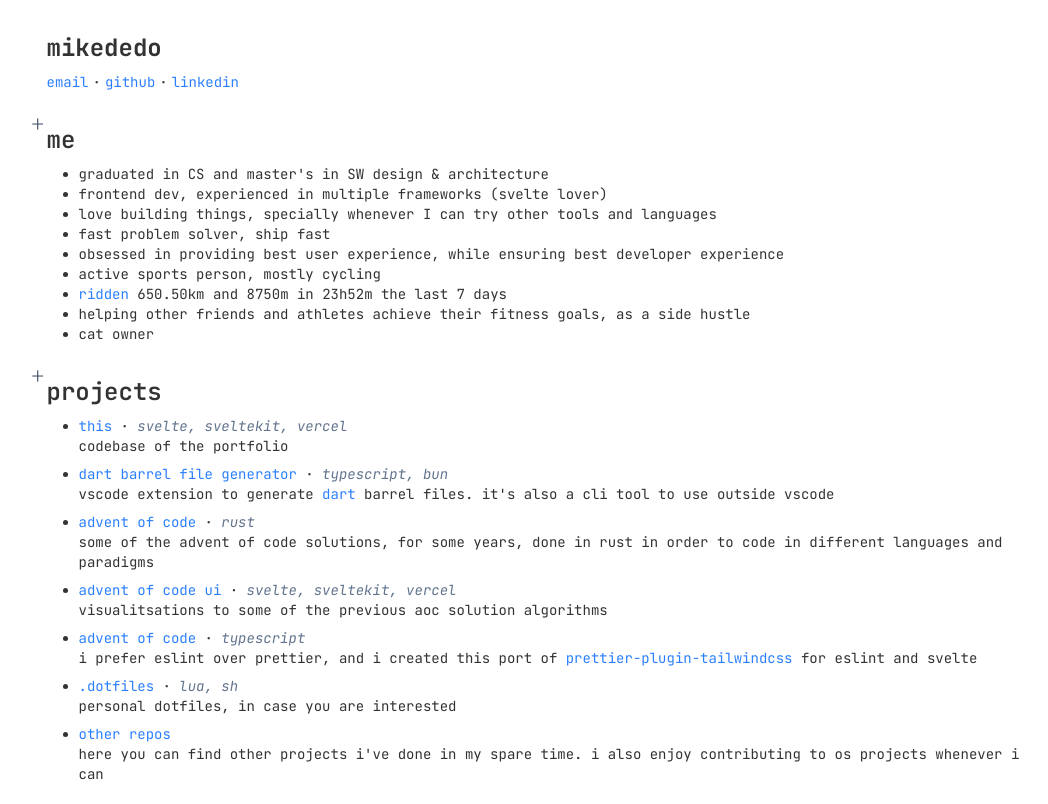
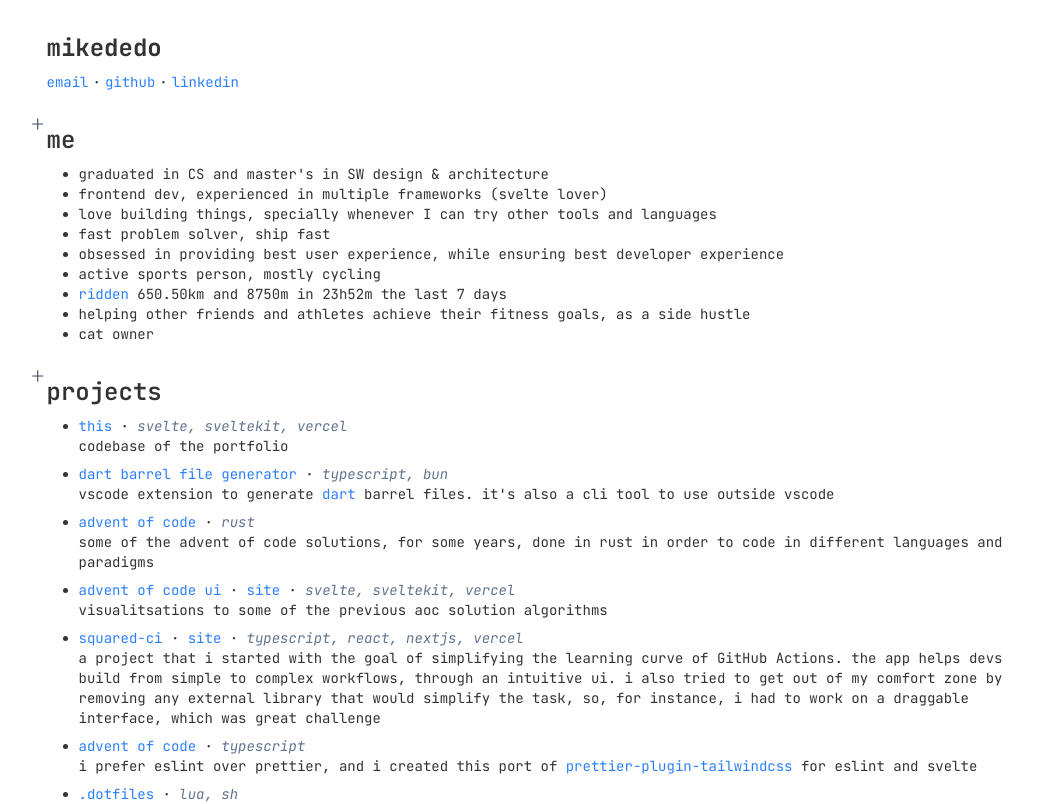
Before and after one commit to mikededo/portfolio, a SvelteKit app: page / in a window 1280 px wide. Shown: the top 804 px of the page, without its empty margins (86-1134 px from the left). Built offline with nearby package versions, Linux system fonts and the light colour scheme.

Commit message:
fix: minor additions

```diff
--- a/src/routes/+page.svelte
+++ b/src/routes/+page.svelte
@@ -123,11 +123,30 @@
         </li>
         <li>
             <p>
-                {@render link('https://github.com/mikededo/advent', 'advent of code ui')}
+                {@render link('https://github.com/mikededo/advent-ui', 'advent of code ui')}
+                &centerdot;
+                {@render link('https://advent-visuals.vercel.app', 'site')}
                 &centerdot;
                 <span class="text-slate-500 italic">svelte, sveltekit, vercel</span>
             </p>
             <p>visualitsations to some of the previous aoc solution algorithms</p>
+        </li>
+        <li>
+            <p>
+                {@render link('https://github.com/mikededo/squared-ci', 'squared-ci')}
+                &centerdot;
+                {@render link('https://squared-ci.vercel.app', 'site')}
+                &centerdot;
+                <span class="text-slate-500 italic">typescript, react, nextjs, vercel</span>
+            </p>
+            <p>
+                a project that i started with the goal of simplifying the
+                learning curve of GitHub Actions. the app helps devs build from
+                simple to complex workflows, through an intuitive ui. i also
+                tried to get out of my comfort zone by removing any external
+                library that would simplify the task, so, for instance, i had
+                to work on a draggable interface, which was great challenge
+            </p>
         </li>
         <li>
             <p>
```
